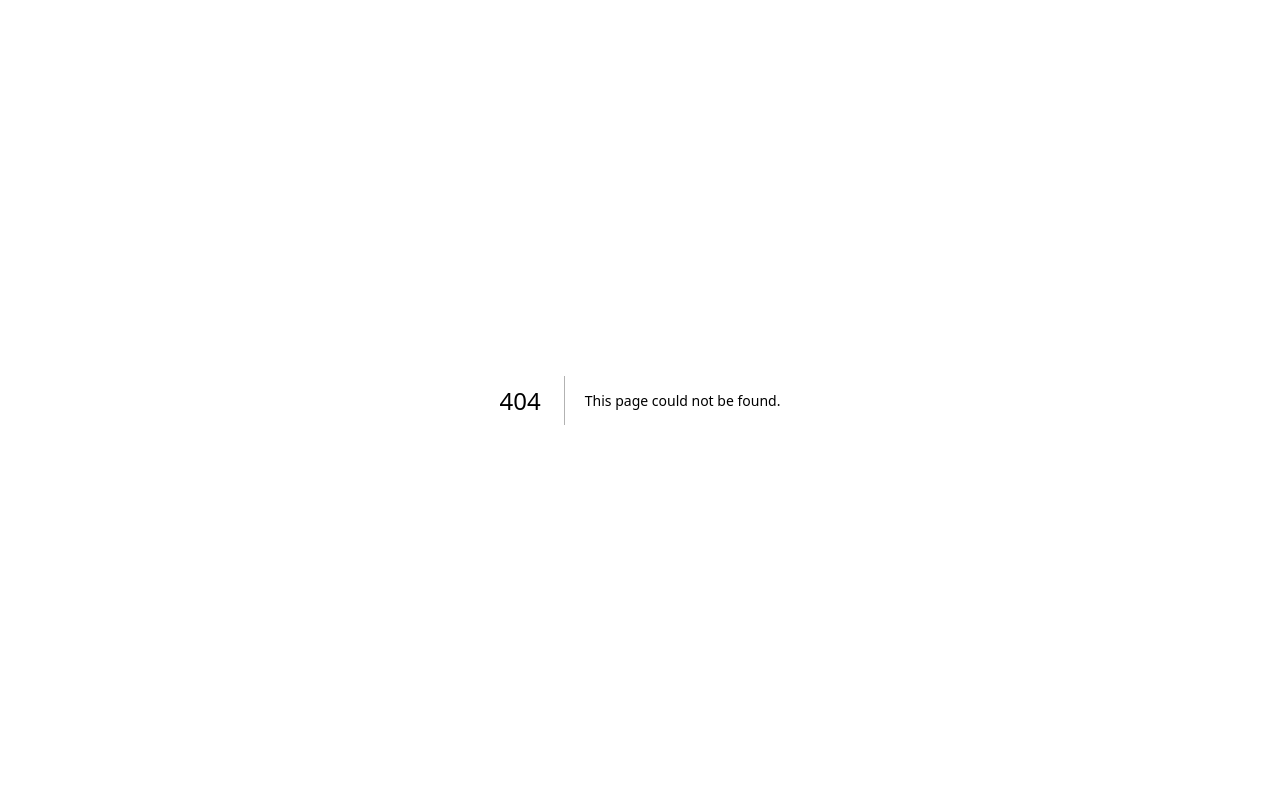
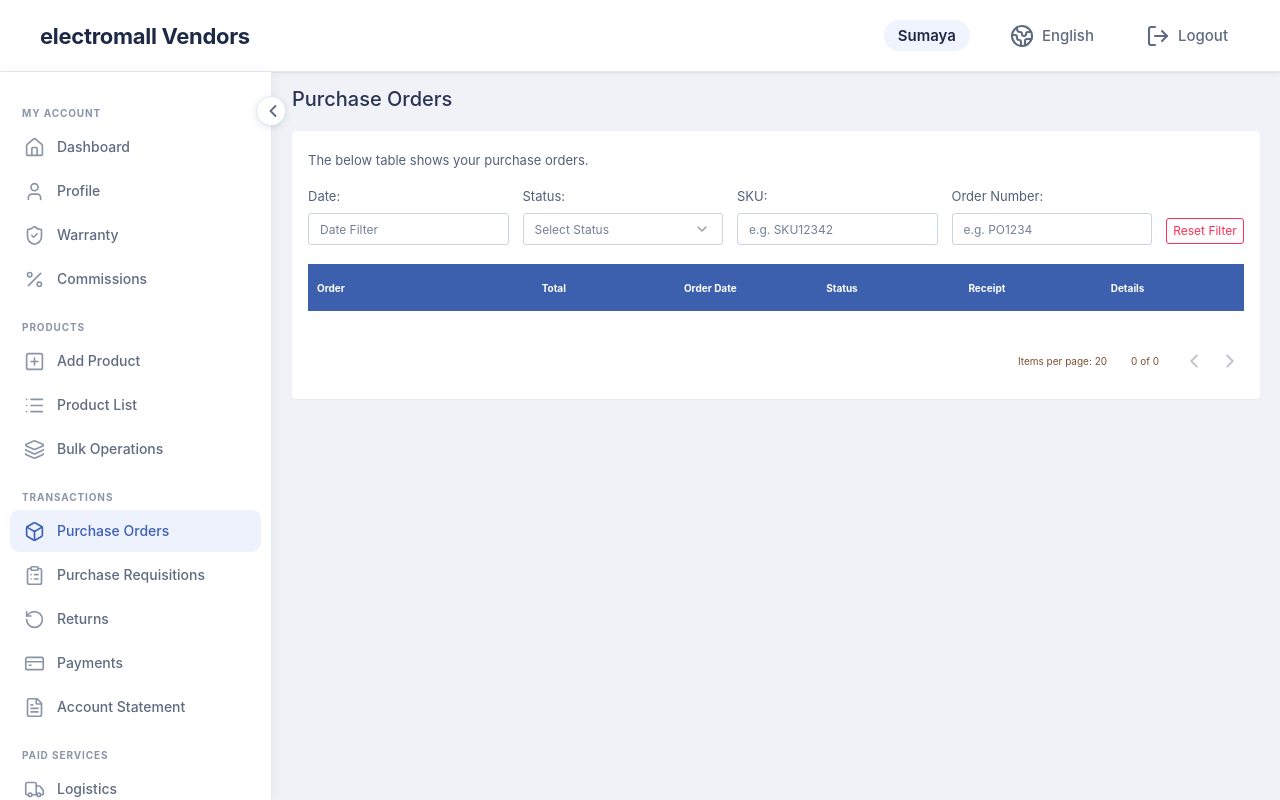
Before and after one commit to aliibarznji/ElecVendors, a Next.js app: page /purchase-orders in a window 1280 px wide. Before the commit this address had no page. Built offline with nearby package versions, Linux system fonts and the light colour scheme.

Commit message:
Add purchase orders page and content with filters and table layout

```diff
--- a/app/globals.css
+++ b/app/globals.css
@@ -3485,6 +3485,209 @@
   color: #3d5fb6;
 }
 
+.purchase-orders-content {
+  display: grid;
+  gap: 20px;
+  padding: 15px 20px 40px;
+}
+
+.purchase-orders-content h1 {
+  margin: 0;
+  color: #2b3453;
+  font-size: 20px;
+  font-weight: 500;
+  letter-spacing: 0;
+  line-height: 1.2;
+}
+
+.purchase-orders-card {
+  display: grid;
+  align-content: start;
+  gap: 19px;
+  min-height: 249px;
+  padding: 20px 16px 26px;
+  border-radius: 4px;
+  background: #ffffff;
+  box-shadow: 0 1px 0 rgba(19, 28, 54, 0.04);
+}
+
+.purchase-orders-copy {
+  margin: 0;
+  color: #526178;
+  font-size: 13px;
+  line-height: 1.45;
+}
+
+.purchase-order-filters {
+  display: grid;
+  grid-template-columns:
+    minmax(190px, 313px)
+    minmax(190px, 313px)
+    minmax(190px, 313px)
+    minmax(190px, 313px)
+    auto;
+  gap: 14px;
+  align-items: end;
+}
+
+.purchase-order-filter {
+  display: grid;
+  gap: 9px;
+  min-width: 0;
+}
+
+.purchase-order-filter > span:first-child {
+  color: #526178;
+  font-size: 13px;
+  line-height: 1.2;
+}
+
+.purchase-order-filter input,
+.purchase-order-select {
+  display: flex;
+  width: 100%;
+  height: 32px;
+  align-items: center;
+  border: 1px solid #ccd4df;
+  border-radius: 3px;
+  background: #ffffff;
+}
+
+.purchase-order-filter input {
+  color: #526178;
+  font: inherit;
+  font-size: 12px;
+  outline: 0;
+  padding: 0 11px;
+}
+
+.purchase-order-filter input::placeholder {
+  color: #738097;
+  opacity: 1;
+}
+
+.purchase-order-select select {
+  width: 100%;
+  min-width: 0;
+  height: 100%;
+  border: 0;
+  appearance: none;
+  background: transparent;
+  color: #738097;
+  font: inherit;
+  font-size: 12px;
+  outline: 0;
+  padding: 0 36px 0 11px;
+}
+
+.purchase-order-select svg {
+  flex: 0 0 auto;
+  margin-left: -28px;
+  color: #939aa4;
+  pointer-events: none;
+}
+
+.purchase-order-reset {
+  display: inline-flex;
+  width: 78px;
+  height: 26px;
+  align-items: center;
+  justify-content: center;
+  margin-bottom: 1px;
+  border: 1px solid #ff2f56;
+  border-radius: 3px;
+  background: #ffffff;
+  color: #ff2f56;
+  cursor: pointer;
+  font: inherit;
+  font-size: 12px;
+  line-height: 1;
+  white-space: nowrap;
+}
+
+.purchase-order-table-wrap {
+  width: 100%;
+  overflow-x: auto;
+}
+
+.purchase-order-table {
+  width: 100%;
+  min-width: 900px;
+  border-collapse: collapse;
+  table-layout: fixed;
+}
+
+.purchase-order-table th {
+  height: 47px;
+  padding: 0 9px;
+  background: #3d60ae;
+  color: #ffffff;
+  font-size: 10px;
+  font-weight: 700;
+  text-align: left;
+  white-space: nowrap;
+}
+
+.purchase-order-table th:nth-child(1) {
+  width: 24%;
+}
+
+.purchase-order-table th:nth-child(2),
+.purchase-order-table th:nth-child(3),
+.purchase-order-table th:nth-child(4),
+.purchase-order-table th:nth-child(5),
+.purchase-order-table th:nth-child(6) {
+  width: 15.2%;
+}
+
+.purchase-order-empty-row td {
+  height: 18px;
+  padding: 0;
+  background: #ffffff;
+  border: 0;
+}
+
+.purchase-order-pagination {
+  display: flex;
+  min-height: 25px;
+  align-items: center;
+  justify-content: flex-end;
+  gap: 24px;
+  color: #7a4f35;
+  font-size: 10px;
+  padding: 0 13px;
+}
+
+.purchase-order-pagination button {
+  display: inline-grid;
+  width: 12px;
+  height: 25px;
+  place-items: center;
+  border: 0;
+  background: transparent;
+  color: #111827;
+  cursor: pointer;
+  padding: 0;
+}
+
+.purchase-order-pagination button:disabled {
+  color: #c1c4c9;
+  cursor: default;
+}
+
+.purchase-order-reset:hover,
+.purchase-order-reset:focus-visible {
+  background: #fff7f9;
+}
+
+.purchase-order-filter input:focus,
+.purchase-order-select:focus-within,
+.purchase-order-reset:focus-visible,
+.purchase-order-pagination button:focus-visible {
+  outline: 2px solid #8293ff;
+  outline-offset: 2px;
+}
+
 @media (max-width: 760px) {
   .top-nav {
     min-height: auto;
@@ -3889,6 +4092,30 @@
     padding-right: 0;
     padding-left: 0;
   }
+
+  .purchase-orders-content {
+    padding: 18px 16px 30px;
+  }
+
+  .purchase-orders-card {
+    padding: 18px 14px 24px;
+  }
+
+  .purchase-order-filters {
+    grid-template-columns: 1fr;
+  }
+
+  .purchase-order-reset {
+    width: 100%;
+    height: 32px;
+  }
+
+  .purchase-order-pagination {
+    align-items: flex-start;
+    flex-direction: column;
+    gap: 10px;
+    padding: 0;
+  }
 }
 
 @media (min-width: 761px) and (max-width: 1220px) {
@@ -3940,4 +4167,13 @@
   .product-list-filters {
     grid-template-columns: repeat(2, minmax(0, 1fr));
   }
-}
+
+  .purchase-order-filters {
+    grid-template-columns: repeat(2, minmax(0, 1fr));
+  }
+
+  .purchase-order-reset {
+    width: 100%;
+    height: 32px;
+  }
+}
--- /dev/null
+++ b/app/purchase-orders-content.tsx
@@ -0,0 +1,103 @@
+import { ChevronDown, ChevronLeft, ChevronRight } from "lucide-react";
+
+const purchaseOrderColumns = [
+  "Order",
+  "Total",
+  "Order Date",
+  "Status",
+  "Receipt",
+  "Details",
+];
+
+function PurchaseOrderFilter({
+  label,
+  placeholder,
+  type = "text",
+}: {
+  label: string;
+  placeholder: string;
+  type?: "text" | "select";
+}) {
+  return (
+    <label className="purchase-order-filter">
+      <span>{label}</span>
+      {type === "select" ? (
+        <span className="purchase-order-select">
+          <select defaultValue="" aria-label={label.replace(":", "")}>
+            <option value="" disabled>
+              {placeholder}
+            </option>
+            <option>Pending</option>
+            <option>Confirmed</option>
+            <option>Delivered</option>
+            <option>Cancelled</option>
+          </select>
+          <ChevronDown aria-hidden="true" size={16} strokeWidth={2.1} />
+        </span>
+      ) : (
+        <input placeholder={placeholder} />
+      )}
+    </label>
+  );
+}
+
+export function PurchaseOrdersContent() {
+  return (
+    <div className="purchase-orders-content">
+      <h1>Purchase Orders</h1>
+
+      <section className="purchase-orders-card" aria-label="Purchase orders">
+        <p className="purchase-orders-copy">
+          The below table shows your purchase orders.
+        </p>
+
+        <div className="purchase-order-filters">
+          <PurchaseOrderFilter label="Date:" placeholder="Date Filter" />
+          <PurchaseOrderFilter
+            label="Status:"
+            placeholder="Select Status"
+            type="select"
+          />
+          <PurchaseOrderFilter label="SKU:" placeholder="e.g. SKU12342" />
+          <PurchaseOrderFilter
+            label="Order Number:"
+            placeholder="e.g. PO1234"
+          />
+          <button className="purchase-order-reset" type="button">
+            Reset Filter
+          </button>
+        </div>
+
+        <div className="purchase-order-table-wrap">
+          <table className="purchase-order-table">
+            <thead>
+              <tr>
+                {purchaseOrderColumns.map((column) => (
+                  <th key={column} scope="col">
+                    {column}
+                  </th>
+                ))}
+              </tr>
+            </thead>
+            <tbody>
+              <tr className="purchase-order-empty-row">
+                <td colSpan={purchaseOrderColumns.length} />
+              </tr>
+            </tbody>
+          </table>
+        </div>
+
+        <div className="purchase-order-pagination" aria-label="Purchase order pagination">
+          <span>Items per page: 20</span>
+          <span>0 of 0</span>
+          <button type="button" aria-label="Previous page" disabled>
+            <ChevronLeft aria-hidden="true" size={22} strokeWidth={2.1} />
+          </button>
+          <button type="button" aria-label="Next page" disabled>
+            <ChevronRight aria-hidden="true" size={22} strokeWidth={2.1} />
+          </button>
+        </div>
+      </section>
+    </div>
+  );
+}
--- /dev/null
+++ b/app/purchase-orders/page.tsx
@@ -0,0 +1,10 @@
+import { DashboardShell } from "../dashboard-shell";
+import { PurchaseOrdersContent } from "../purchase-orders-content";
+
+export default function PurchaseOrdersPage() {
+  return (
+    <DashboardShell>
+      <PurchaseOrdersContent />
+    </DashboardShell>
+  );
+}
```
